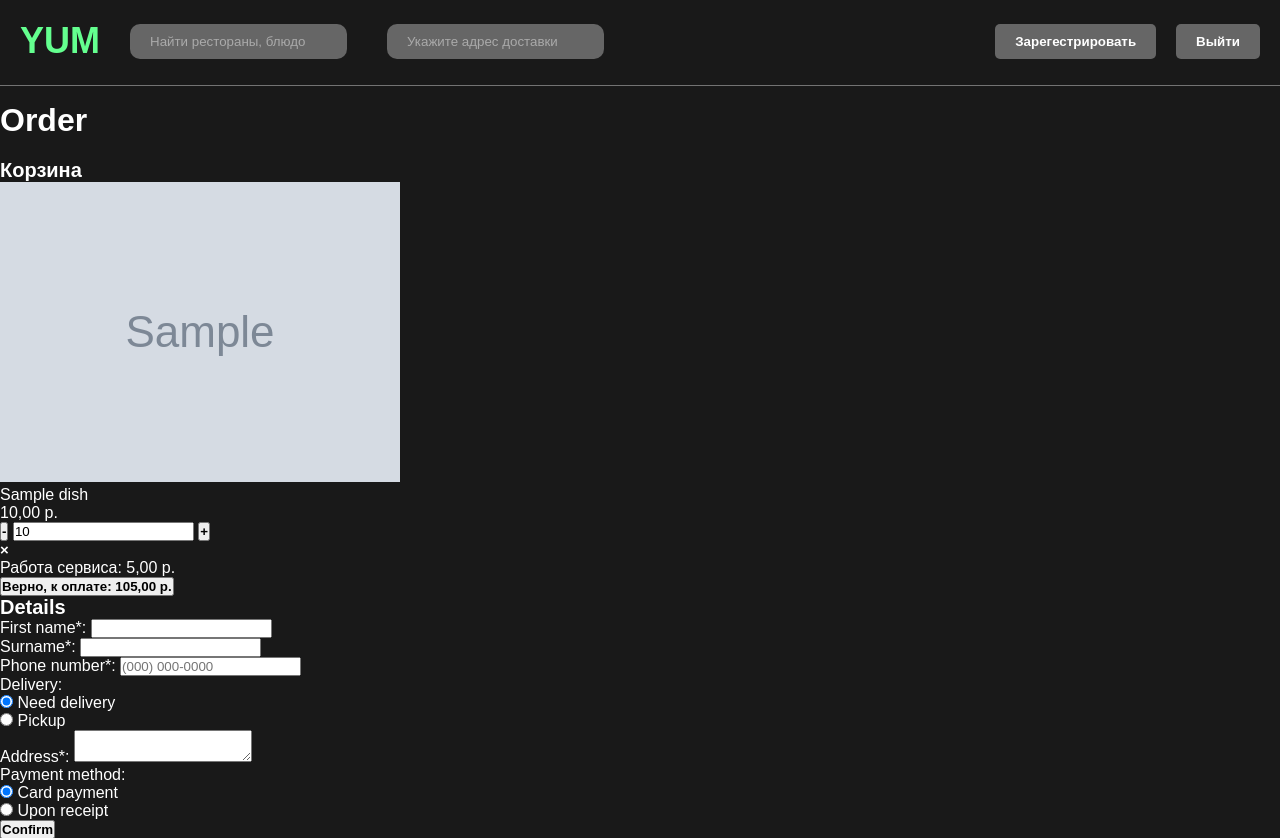
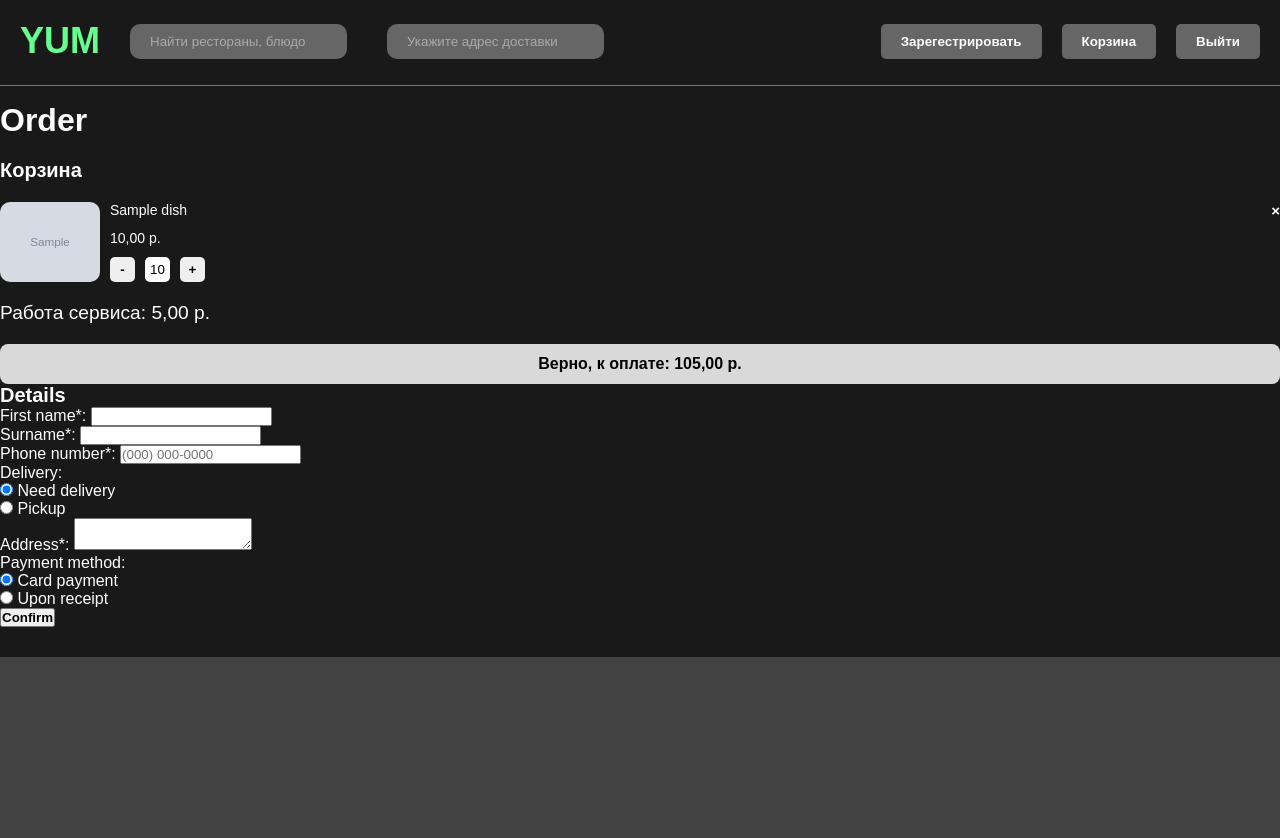
Before and after one commit to kathlleen/yum-env, a Django app: page /orders/create-order/ in a window 1280 px wide. Shown: the top 838 px of the page. Run offline with Django 4.2, Linux system fonts and the light colour scheme; a user stored in the database is signed in; tables that the repository leaves empty hold one stand-in row (values such as "Sample post"); grey boxes marked "Sample" are stand-in pictures.

Commit message:
Modal windows for cart, dishes and promotions

```diff
--- a/yum/main/urls.py
+++ b/yum/main/urls.py
@@ -6,7 +6,8 @@ app_name = 'main'
 
 urlpatterns = [
     path('', views.index, name='index'),
-
+    path('promotion-detail/<int:promo_id>/', views.promotion_detail, name='promotion_detail'),
+    path('cart/', views.cart_detail, name='cart_detail'),
     path('about/', views.about, name='about'),
     path('<slug:category_slug>/', views.index, name='index'),
 ]
--- a/yum/menu/admin.py
+++ b/yum/menu/admin.py
@@ -11,7 +11,7 @@ class CategoriesAdmin(admin.ModelAdmin):
 @admin.register(Dish)
 class DishesAdmin(admin.ModelAdmin):
     prepopulated_fields = {'slug': ('name',)}
-    list_display = ['name', 'price', 'discount', 'restaurant']
+    list_display = ['id', 'name', 'price', 'discount', 'restaurant']
     list_editable = ['discount']
     search_fields = ['name', 'description', 'restaurant']
     list_filter = ['category', 'discount', 'restaurant']
--- a/yum/menu/urls.py
+++ b/yum/menu/urls.py
@@ -6,5 +6,5 @@ app_name = 'menu'
 
 urlpatterns = [
     path('<slug:restaurant_slug>/', views.menu, name='restaurans_menu'),
-    path('dish', views.dish, name='dish'),
+    path('<slug:restaurant_slug>/dish-detail/<int:dish_id>/', views.dish_detail, name='dish_detail'),
 ]
--- a/yum/menu/views.py
+++ b/yum/menu/views.py
@@ -27,5 +27,7 @@ def menu(request, restaurant_slug):
 
     return render(request, 'menu/restaurant_menu.html', context)
 
-def dish(request):
-    pass
+def dish_detail(request, restaurant_slug, dish_id):
+    # Получаем блюдо по ID
+    dish = get_object_or_404(Dish, id=dish_id)  # Проверка на наличие блюда
+    return render(request, 'includes/modal_dish.html', {'dish': dish, 'content_type': 'dish'})
--- a/yum/static/css/rest-style.css
+++ b/yum/static/css/rest-style.css
@@ -184,6 +184,8 @@ aside {
     flex-direction: column; /* Выстраиваем элементы по вертикали */
     justify-content: space-between; /* Убедимся, что кнопка расположена внизу */
     gap: 10px;
+
+    cursor: pointer;
 }
 
 .card button {
--- a/yum/templates/base.html
+++ b/yum/templates/base.html
@@ -39,7 +39,7 @@
                     {% endif %}
 
 
-<!--                    <button>Корзина</button>-->
+                    <button id="open-cart">Корзина</button>
 
                     {% if user.is_authenticated %}
                     <a href="{% url 'users:logout' %}">
@@ -67,5 +67,6 @@
 
     </footer>
     <script src="{% static 'js/catalog.js' %}"></script>
+    <script src="{% static 'js/modal.js' %}"></script>
 </body>
 </html>
--- a/yum/templates/includes/included_cart.html
+++ b/yum/templates/includes/included_cart.html
@@ -36,3 +36,95 @@
     </div>
 
 </div>
+
+<style>
+    .cart {
+    top: 20px;
+    height: max-content;
+    padding: 20px;
+}
+
+.cart-item {
+    display: flex;
+    margin-top: 20px;
+    font-size: 14px;
+}
+
+.image-container {
+    width: 100px;
+    height: 80px;
+    position: relative;
+    margin-right: 10px;
+    overflow: hidden;
+}
+
+.cart-item img {
+    position: absolute; /* Абсолютное позиционирование */
+    top: 0;
+    left: 0;
+    width: 100%; /* Растягиваем по ширине контейнера */
+    height: 100%;
+    object-fit: cover;
+    border-radius: 10px;
+    margin-right: 10px;
+}
+
+.cart-item-info {
+    width: 150px;
+    display: flex;
+    flex-direction: column;
+    justify-content: space-between;
+}
+
+.cart-item-info button {
+    height: 25px;
+    width: 25px;
+    border-radius: 5px;
+    border: none;
+
+}
+
+.cart-item input {
+    width: 25px;
+    height: 25px;
+    border-radius: 5px;
+    border: none;
+}
+
+.quantity {
+    display: flex;
+    align-items: center;
+}
+
+.quantity button, .quantity input {
+    padding: 5px;
+    margin-right: 10px;
+}
+
+.cart-summary {
+    margin-top: 20px;
+    font-size: 1.2rem;
+    display: flex;
+    flex-direction: column;
+    gap:20px;
+}
+
+.cart-summary button {
+    height: 40px;
+    border: none;
+    width: 100%;
+    border-radius: 8px;
+
+    background-color: #D9D9D9;
+    font-size: 16px;
+    font-weight: bolder;
+
+}
+
+.remove-from-cart {
+    margin-left: auto;
+    padding-left: 10px;
+}
+
+
+</style>
--- /dev/null
+++ b/yum/templates/includes/modal_dish.html
@@ -0,0 +1,4 @@
+<h2>{{ dish.name }}</h2>
+<p>{{ dish.description }}</p>
+<p>Вес: {{ dish.weight }} г</p>
+<p>Цена: {{ dish.price }} p.</p>
--- a/yum/yum/urls.py
+++ b/yum/yum/urls.py
@@ -28,6 +28,7 @@ urlpatterns = [
     path('cart/', include('carts.urls', namespace='cart')),
     path('menu/', include('menu.urls', namespace='menu')),
     path('orders/', include('orders.urls', namespace='orders')),
+
 ]
 
 if settings.DEBUG:
```
Also changed, not shown: yum/main/templates/main/index.html (+10 -8 lines), yum/main/views.py (+9 -1 lines), yum/menu/templates/menu/restaurant_menu.html (+3 -5 lines), yum/static/js/modal.js (added, +48 -0 lines), yum/templates/includes/modal_base.html (added, +55 -0 lines), yum/templates/includes/modal_promotion.html (added, +21 -0 lines), yum/media/promotion_images/акция_бк.jpg (added), yum/media/promotion_images/напитки.webp (added), yum/media/promotion_images/ролл_чикен.jpg (added), yum/media/promotion_images/фунчоза_с_креветками.jpg (added), yum/promotions/migrations/0002_promotion_image.py (added).
